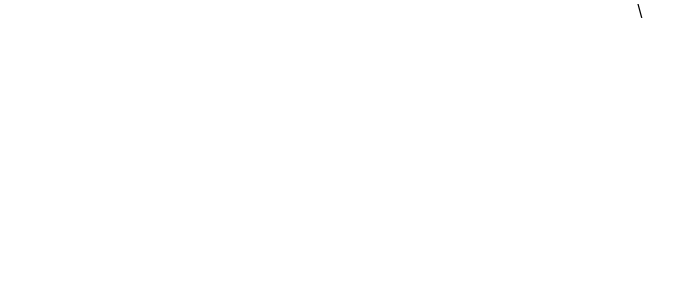
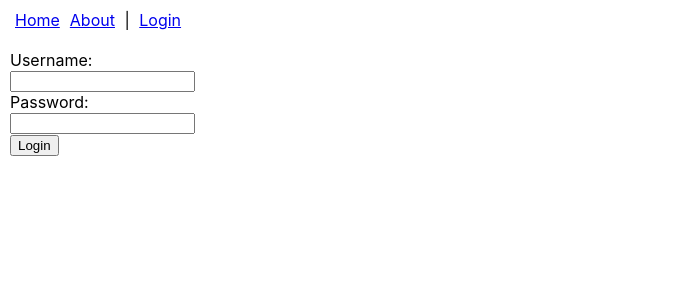
Before and after one commit to ccmuk58/2023_2_Script, a React (Create React App) app in the folder react-online-judge/: page /login in a window 1280 px wide. Shown: the top 300 px of the page, without its empty margins (0-695 px from the left). Built offline with nearby package versions, Linux system fonts and the light colour scheme.

Commit message:
대충
일단 실습시간에 한걸로 대충 틀 만들었는데 useState말고 redux 사용해서 좀 더 생각해보겠음

```diff
--- a/react-online-judge/public/index.html
+++ b/react-online-judge/public/index.html
@@ -24,7 +24,7 @@
       work correctly both with client-side routing and a non-root public URL.
       Learn how to configure a non-root public URL by running `npm run build`.
     -->
-    <title>React App</title>
+    <title>React-Online-Judge</title>
   </head>
   <body>
     <noscript>You need to enable JavaScript to run this app.</noscript>
--- a/react-online-judge/src/App.js
+++ b/react-online-judge/src/App.js
@@ -1,14 +1,72 @@
-import logo from './logo.svg';
+  import { BrowserRouter as Router, Routes, Route, Link, NavLink,
+    Outlet, useParams, useNavigate, Navigate } from 'react-router-dom';
   import './App.css';
+  import { useState } from 'react';
+  import Profile from './components/Pages/Profile';
+  import Home from './components/Pages/Home';
+  import ProtectRoute from './components/ProtectRoute';
+  import {Login, Logout} from './components/Login';
 
-function App() {
+  const About = () => {
     return (
-    <div className="App">
-      <header className="">
-        \
-      </header>
+      <h1>s</h1>
+    );
+  }
+
+  const NoPage = () => {
+    return (
+      <div style={{padding: 20}}>
+        <h1>404: Page Not Found</h1>
+        <p>The page is not exist.</p>
       </div>
     );
   }
 
+  const AdminPage = () => {
+    return (
+      <div style={{padding: 20}}>
+        <h1>ADMIN page</h1>
+        <p>This is a Admin page view.</p>
+      </div>
+    );
+  }
+
+  const AppRouter = () => {
+    const [user, setUser] = useState();
+    const navigate = useNavigate();
+    return (
+      <>
+        <nav style={{margin: 10}}>
+          <NavLink to='/' style={{padding: 5}}>Home</NavLink>
+          <NavLink to='/about' style={{padding: 5}}>About</NavLink>
+          {user && <NavLink to='/admin' style={{padding: 5}}>Admin</NavLink>}
+          <span> | </span>
+          {!user && <NavLink to='/login' style={{padding: 5}}>Login</NavLink>}
+          {user && <NavLink to='/profile' style={{padding: 5}}>Profile</NavLink>}
+          {user && <NavLink to='/logout' style={{padding: 5}}>Logout</NavLink>}
+        </nav>
+
+        <Routes>
+          <Route path='/' element={<Home/>}/>
+          <Route path='/about' element={<About/>}/>
+          <Route path='/admin'
+            element={<ProtectRoute user={user}><AdminPage/></ProtectRoute>}/>
+          <Route path='*' element={<NoPage/>}/>
+          <Route path='/login' element={<Login setUser={setUser} />}></Route>
+          <Route path='/profile' element={<Profile user = {user} />}></Route>
+          <Route path='/logout'
+                  element={<Logout setUser={setUser} navigate={navigate}/>}></Route>
+        </Routes>
+      </>
+    );
+  }
+
+  function App() {
+    return (
+      <Router>
+        <AppRouter />
+      </Router>
+    );
+  }
+
   export default App;
--- /dev/null
+++ b/react-online-judge/src/components/Login.js
@@ -0,0 +1,31 @@
+import { useState } from "react";
+import { useNavigate } from "react-router-dom";
+
+export const Login = ({ setUser }) => {
+    const [credit, setCredit] = useState({});
+    const navigate = useNavigate();
+    const handleLogin = () => {
+      // 회원인지 확인하기
+      if(credit.username === 'admin' && credit.password === '123') {
+        setUser({username: credit.username});
+        navigate('/');
+      }
+    }
+    return (
+      <div style={{padding: 10}}>
+        <span>Username: </span><br/>
+        <input type='text'
+          onChange={(e) => setCredit({...credit, username: e.target.value})}/><br/>
+        <span>Password: </span><br/>
+        <input type='password'
+          onChange={(e) => setCredit({...credit, password: e.target.value})}/><br/>
+        <button onClick={handleLogin}>Login</button>
+      </div>
+    );
+  }
+
+
+ export const Logout = ({ setUser, navigate }) => {
+    setUser(null); // user 상태변수 값을 삭제
+    navigate('/');
+  }
--- /dev/null
+++ b/react-online-judge/src/components/Pages/Home.js
@@ -0,0 +1,7 @@
+const Home = () => {
+    return (
+      <h1>React-Online-Judge</h1>
+    );
+  }
+
+  export default Home;
--- /dev/null
+++ b/react-online-judge/src/components/Pages/Profile.js
@@ -0,0 +1,14 @@
+// Profile.js
+
+const Profile = (props) => {
+    const user = props.user ? props.user.username : null;
+    return (
+      <div style={{ padding: 20 }}>
+        <h1>Profile page</h1>
+        <p>This is a Profile page view.</p>
+        <p>{user}</p>
+      </div>
+    );
+  };
+
+  export default Profile;
--- /dev/null
+++ b/react-online-judge/src/components/ProtectRoute.js
@@ -0,0 +1,15 @@
+// ProtectRoute.js
+// 유저가 아닌 상태에서 접근하면 로그인 페이지로 이동하도록 하는 컴포넌트
+
+import { Navigate } from "react-router-dom";
+
+const ProtectRoute = ({ user, children }) => {
+    if(!user) {
+      return (
+        <Navigate to='/login' replace />
+      );
+    }
+    return children;
+  }
+
+export default ProtectRoute;
```
Also changed, not shown: react-online-judge/src/LoginReducer.js (added). Lines whose indentation alone changed are shown as unchanged.
